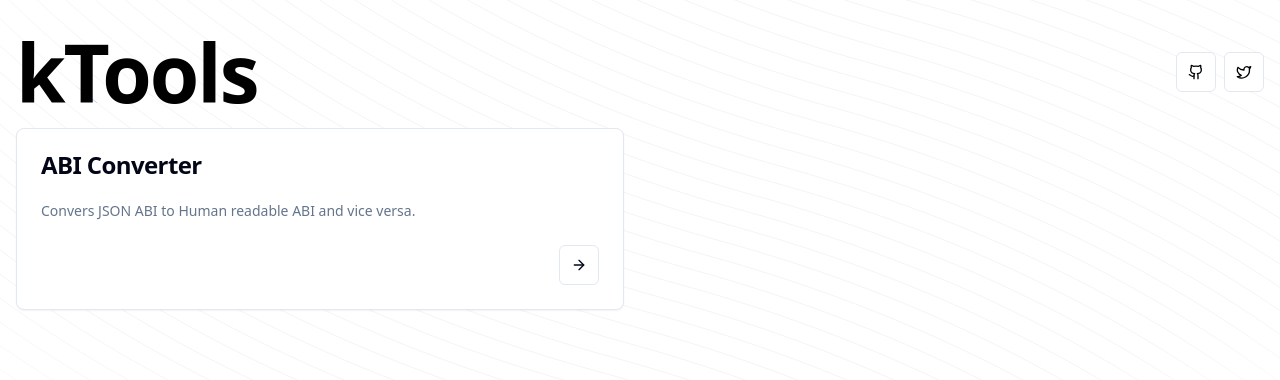
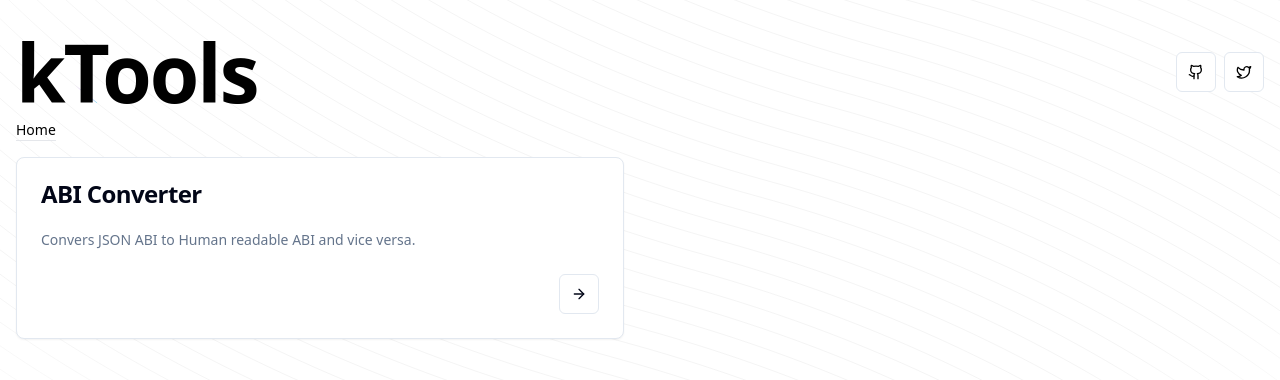
Before and after one commit to kinsyudev/web3-tools, a Next.js app: page / in a window 1280 px wide. Shown: the top 380 px of the page. Built offline with nearby package versions, Linux system fonts and the light colour scheme.

Commit message:
added breadcrumbs

```diff
--- /dev/null
+++ b/src/components/breadcrumbs.tsx
@@ -0,0 +1,67 @@
+"use client";
+
+import Link from "next/link";
+import { usePathname, useRouter } from "next/navigation";
+import { Fragment, useMemo } from "react";
+import {
+  Breadcrumb,
+  BreadcrumbEllipsis,
+  BreadcrumbItem,
+  BreadcrumbLink,
+  BreadcrumbList,
+  BreadcrumbPage,
+  BreadcrumbSeparator,
+} from "~/components/ui/breadcrumb";
+import { cn } from "~/lib/utils";
+
+function nameBuilder(path: string) {
+  const words = path.split("-");
+  const capitalizedWords = words.map((word) => {
+    return word.charAt(0).toUpperCase() + word.slice(1);
+  });
+  return capitalizedWords.join(" ");
+}
+
+export default function Breadcrumbs() {
+  const paths = usePathname();
+  const router = useRouter();
+
+  const pathNames = useMemo(() => {
+    return paths.split("/").filter((path) => path);
+  }, [paths]);
+
+  return (
+    <Breadcrumb className="w-fit border-b">
+      <BreadcrumbList>
+        <BreadcrumbItem>
+          <BreadcrumbLink
+            asChild
+            className={cn(pathNames.length === 0 && "text-black")}
+          >
+            <Link href={"/"}>Home</Link>
+          </BreadcrumbLink>
+        </BreadcrumbItem>
+        {pathNames.length > 0 && <BreadcrumbSeparator />}
+        {pathNames.map((path, index) => {
+          const href = `/${pathNames.slice(0, index + 1).join("/")}`;
+          const linkName = nameBuilder(path);
+          const isLastPath = index === pathNames.length - 1;
+          return (
+            <Fragment key={path}>
+              <BreadcrumbItem>
+                {!isLastPath ? (
+                  <BreadcrumbLink asChild>
+                    <Link href={href}>{linkName}</Link>
+                  </BreadcrumbLink>
+                ) : (
+                  <BreadcrumbPage>{linkName}</BreadcrumbPage>
+                )}
+              </BreadcrumbItem>
+              {!isLastPath && <BreadcrumbSeparator />}
+            </Fragment>
+          );
+        })}
+      </BreadcrumbList>
+    </Breadcrumb>
+  );
+}
--- a/src/components/header.tsx
+++ b/src/components/header.tsx
@@ -1,9 +1,11 @@
 import { Github, Twitter } from "lucide-react";
 import Link from "next/link";
+import Breadcrumbs from "~/components/breadcrumbs";
 import { Button } from "~/components/ui/button";
 
 export default function Header() {
   return (
+    <div className="flex w-full flex-col gap-2">
       <header className="grid w-full grid-cols-[1fr_auto] items-center">
         <h1 className="h-fit text-5xl font-extrabold tracking-tight text-black sm:text-[5rem]">
           kTools
@@ -21,5 +23,7 @@ export default function Header() {
           </Link>
         </div>
       </header>
+      <Breadcrumbs />
+    </div>
   );
 }
```
Lines whose indentation alone changed are shown as unchanged.
